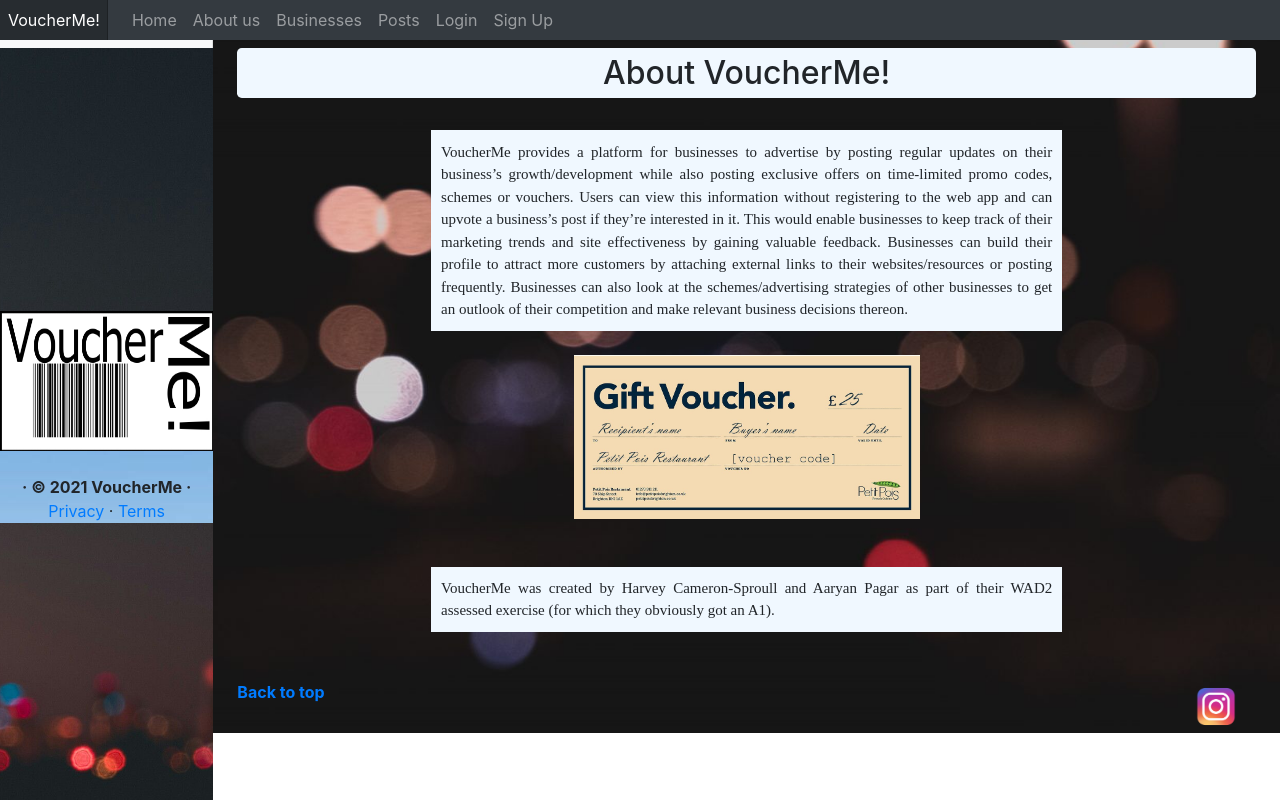
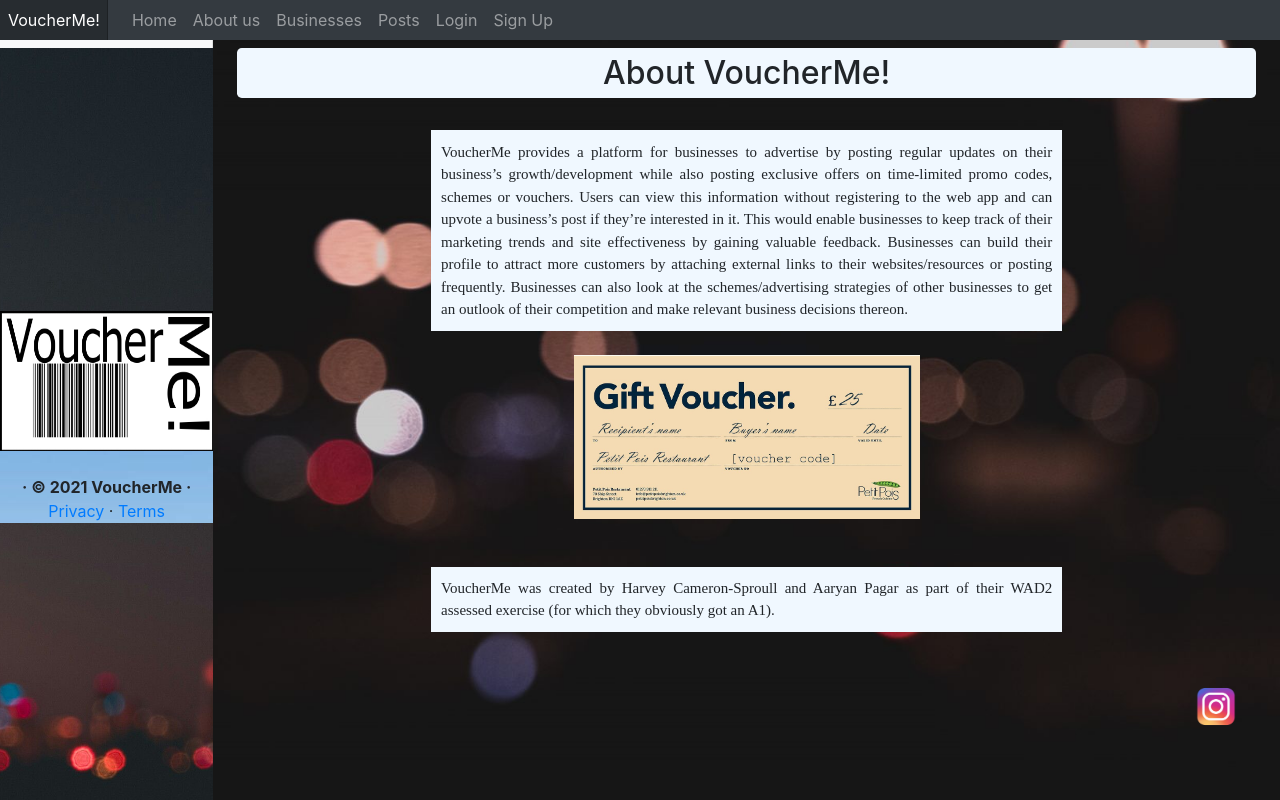
Before and after one commit to pagar22/voucher-me-project, a Django app: page /voucher/about/ in a window 1280 px wide. Run offline with Django 3.2, Linux system fonts and the light colour scheme; some libraries are stand-ins or nearby versions.

Commit message:
FINAL FINAL PARTY

```diff
--- a/Static/css/mystyle.css
+++ b/Static/css/mystyle.css
@@ -6,9 +6,10 @@ body, html {
 }
 .custombg {
     background-image: url("image/backdroop.png");
+    height: 100%;
     background-position: center;
     background-size: cover;
-    background-repeat: repeat-y;
+    background-repeat: no-repeat;
 }
 
 /* business lists */
--- a/templates/voucher/add_post.html
+++ b/templates/voucher/add_post.html
@@ -60,5 +60,4 @@
     {% else %}
     <h3>You aren't authorized to post for {{ business.name }} :(</h3>
     {% endifequal %}
-    <a href="{% url 'voucherMe:index' %}">Back to Home</a><br />
 {% endblock %}
--- a/templates/voucher/base.html
+++ b/templates/voucher/base.html
@@ -69,9 +69,6 @@
                     <!-- FOOTER -->
                     <footer>
                         <br/>
-                        <div align="left">
-                            <p class="float-left"><strong><a href="#">Back to top</a></strong></p>
-                        </div>
                         <div align="right">
                             <p class="float-right">
                                 <a href="https://www.instagram.com">
```
Also changed, not shown: media/business_images/netflix.jpg (added), media/business_images/netflix_CB0sAqK.jpg (added), media/business_images/netflix_LN4b4L1.jpg (added).
